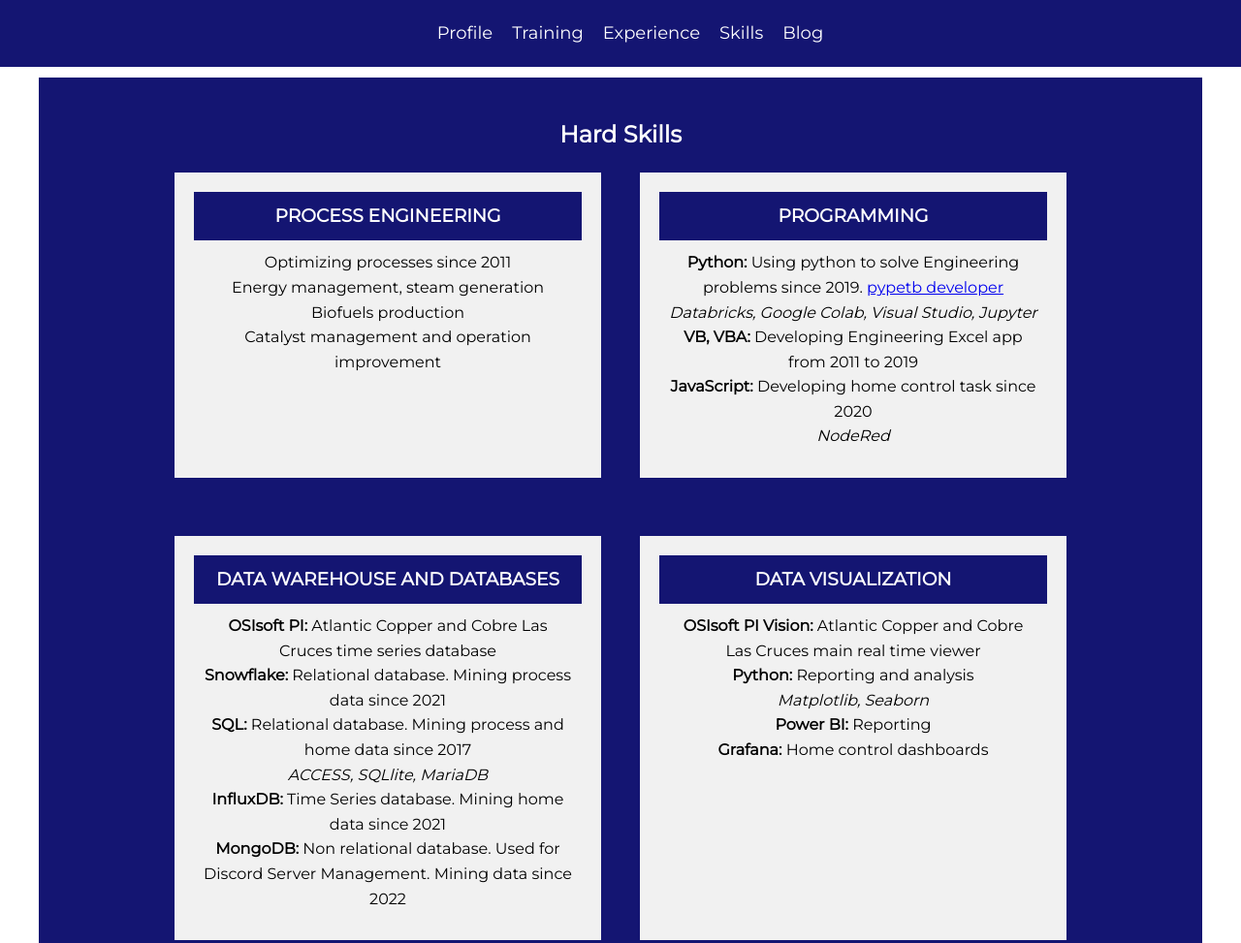
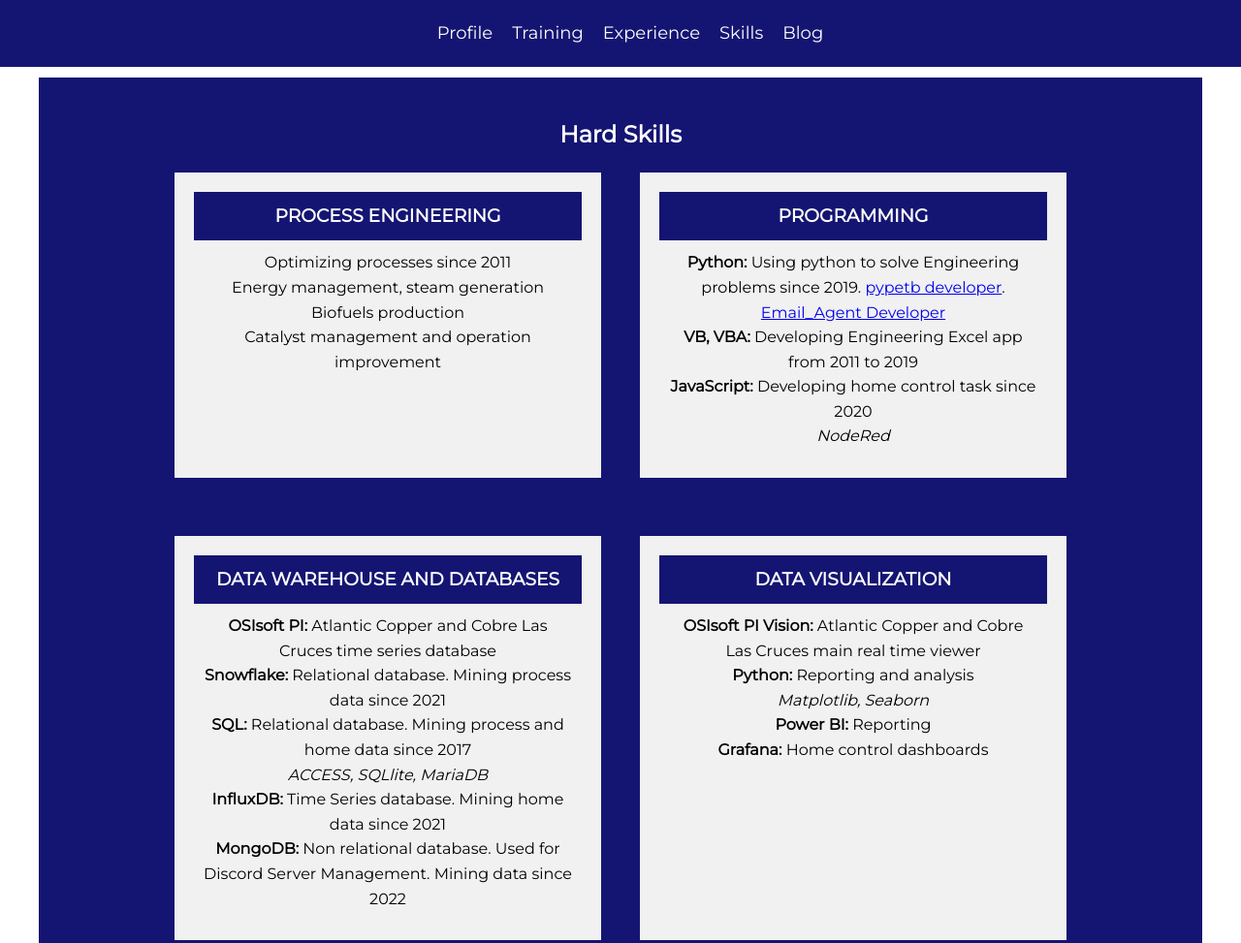
Before and after one commit to jgherruzo/jgherruzo.github.io, a plain HTML site: page pages/Skills.html in a window 1280 px wide. Shown: the top 973 px of the page at 97% size. Drawn offline with Linux system fonts and the light colour scheme.

Commit message:
Update Skills.html
Email agent added as use case. Python platforms removed

```diff
--- a/pages/Skills.html
+++ b/pages/Skills.html
@@ -45,8 +45,7 @@
             <h3>PROGRAMMING</h3>
           </div>
           <div class="vertical-block">
-            <p><b>Python: </b>Using python to solve Engineering problems since 2019. <a href="https://pypi.org/project/pypetb/">pypetb developer</a></p>
-            <p><em>Databricks, Google Colab, Visual Studio, Jupyter</em></p>
+            <p><b>Python: </b>Using python to solve Engineering problems since 2019. <a href="https://pypi.org/project/pypetb/">pypetb developer</a>. <a href="https://github.com/jgherruzo/Email_Agent">Email_Agent Developer</a></p>
             <p><b>VB, VBA: </b>Developing Engineering Excel app from 2011 to 2019</p>
             <p><b>JavaScript: </b>Developing home control task since 2020</p>
             <p><em>NodeRed</em></p>
```
